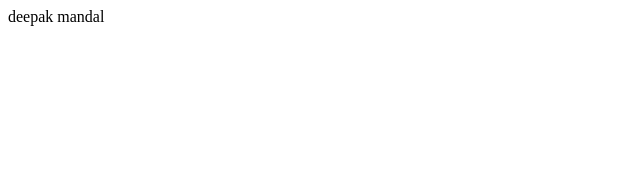
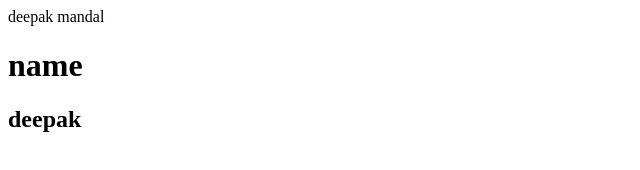
Before and after one commit to DeepakMandal12/assignment_01, a plain HTML site: page index.html in a window 1280 px wide. Shown: the whole page, without its empty margins (0-640 px from the left). Drawn offline with Linux system fonts and the light colour scheme.

Commit message:
add name

```diff
--- a/index.html
+++ b/index.html
@@ -1 +1,3 @@
 <p>deepak mandal</p>
+<h1> name </h1>
+<h2> deepak</h2>
```
